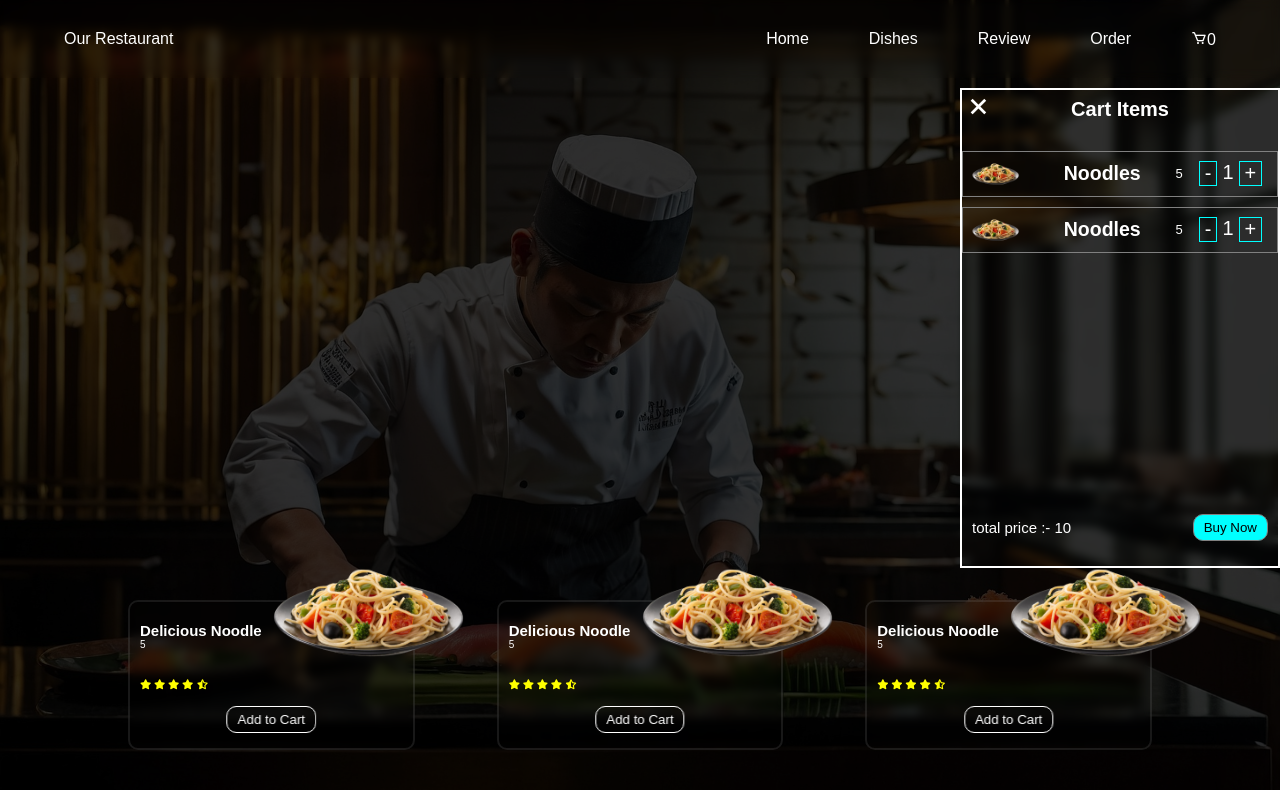
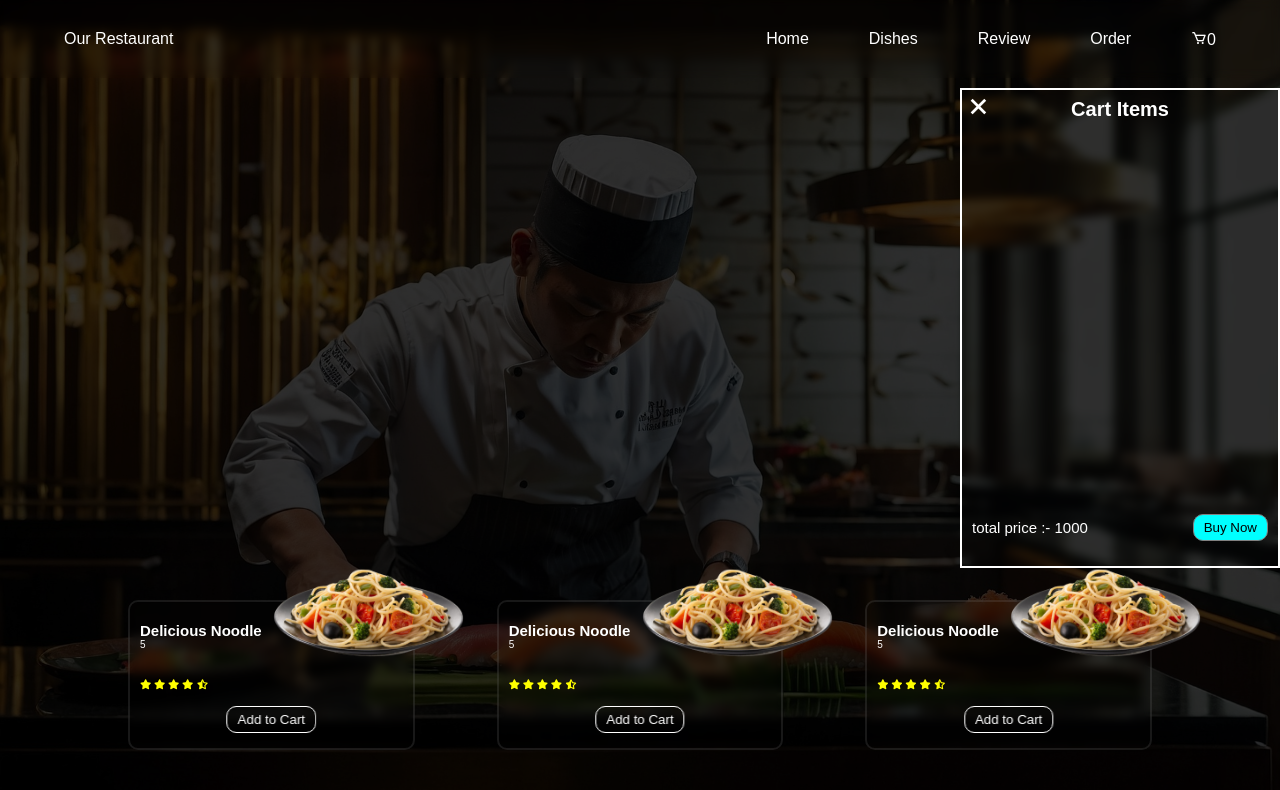
Before and after one commit to RAKESH-PATEL57/Our-Restaurant-2, a plain HTML site: page index.html in a window 1280 px wide. Drawn offline with nearby package versions, Linux system fonts and the light colour scheme.

Commit message:
deleted dummy data

```diff
--- a/index.html
+++ b/index.html
@@ -31,30 +31,6 @@
     <i class='bx bx-x' id="close-icon"></i>
     <h1>Cart Items</h1>
     <div class="cart-content">
-        <div class="cart-foods">
-            <div class="cart-food-details">
-                <img class="cart-food-iamge" src="./images/dishes/noodle.png" alt="">
-                <h2 class="cart-food-name">Noodles</h2>
-                <p class="cart-food-price">5</p>
-            </div>
-            <div class="food-quantity">
-                <p class="dec-quantity quantity">-</p>
-                <p class="cart-food-num">1</p>
-                <p class="inc-quantity quantity">+</p>
-            </div>
-        </div>
-        <div class="cart-foods">
-            <div class="cart-food-details">
-                <img class="cart-food-iamge" src="./images/dishes/noodle.png" alt="">
-                <h2 class="cart-food-name">Noodles</h2>
-                <p class="cart-food-price">5</p>
-            </div>
-            <div class="food-quantity">
-                <p class="dec-quantity quantity">-</p>
-                <p class="cart-food-num">1</p>
-                <p class="inc-quantity quantity">+</p>
-            </div>
-        </div>
     </div>
     <div class="cart-order">
         <p>total price :- <span class="total-price">1000</span></p>
@@ -69,57 +45,6 @@
             <h1>Welcome <br> to <br><span>Our Restaurant</span></h1>
         </div> -->
         <div class="intro-dishes-container">
-            <!-- <div class="intro-dishes-card">
-                <div class="content">
-                    <div class="dish-details">
-                        <h1>Delicious Noodle</h1>
-                        <p>$5.00</p>
-                    </div>
-                    <div class="rating">
-                        <i class="fas fa-star"></i>
-                        <i class="fas fa-star"></i>
-                        <i class="fas fa-star"></i>
-                        <i class="fas fa-star"></i>
-                        <i class="fas fa-star-half-alt"></i>
-                    </div>
-                </div>
-                <img src="./images/dishes/noodle.png" alt="chicken">
-                <button class="btn">Add to Cart</button>
-            </div>
-            <div class="intro-dishes-card">
-                <div class="content">
-                    <div class="dish-details">
-                        <h1>Delicious Noodle</h1>
-                        <p>$5.00</p>
-                    </div>
-                    <div class="rating">
-                        <i class="fas fa-star"></i>
-                        <i class="fas fa-star"></i>
-                        <i class="fas fa-star"></i>
-                        <i class="fas fa-star"></i>
-                        <i class="fas fa-star-half-alt"></i>
-                    </div>
-                </div>
-                <img src="./images/dishes/noodle.png" alt="chicken">
-                <button class="btn">Add to Cart</button>
-            </div>
-            <div class="intro-dishes-card">
-                <div class="content">
-                    <div class="dish-details">
-                        <h1>Delicious Noodle</h1>
-                        <p>$5.00</p>
-                    </div>
-                    <div class="rating">
-                        <i class="fas fa-star"></i>
-                        <i class="fas fa-star"></i>
-                        <i class="fas fa-star"></i>
-                        <i class="fas fa-star"></i>
-                        <i class="fas fa-star-half-alt"></i>
-                    </div>
-                </div>
-                <img src="./images/dishes/noodle.png" alt="chicken">
-                <button class="btn">Add to Cart</button>
-            </div> -->
 
         </div>
     </section>
```
